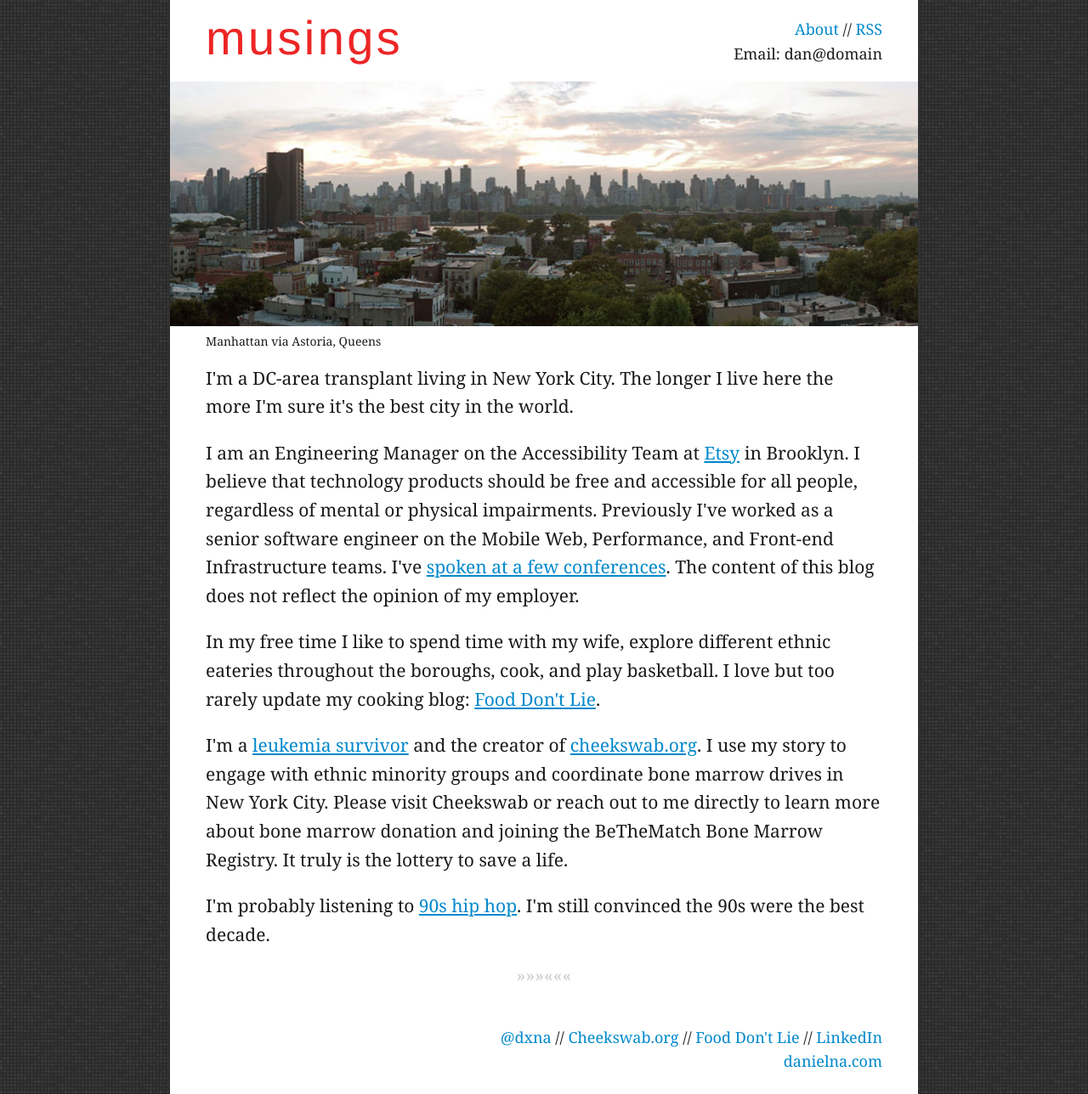
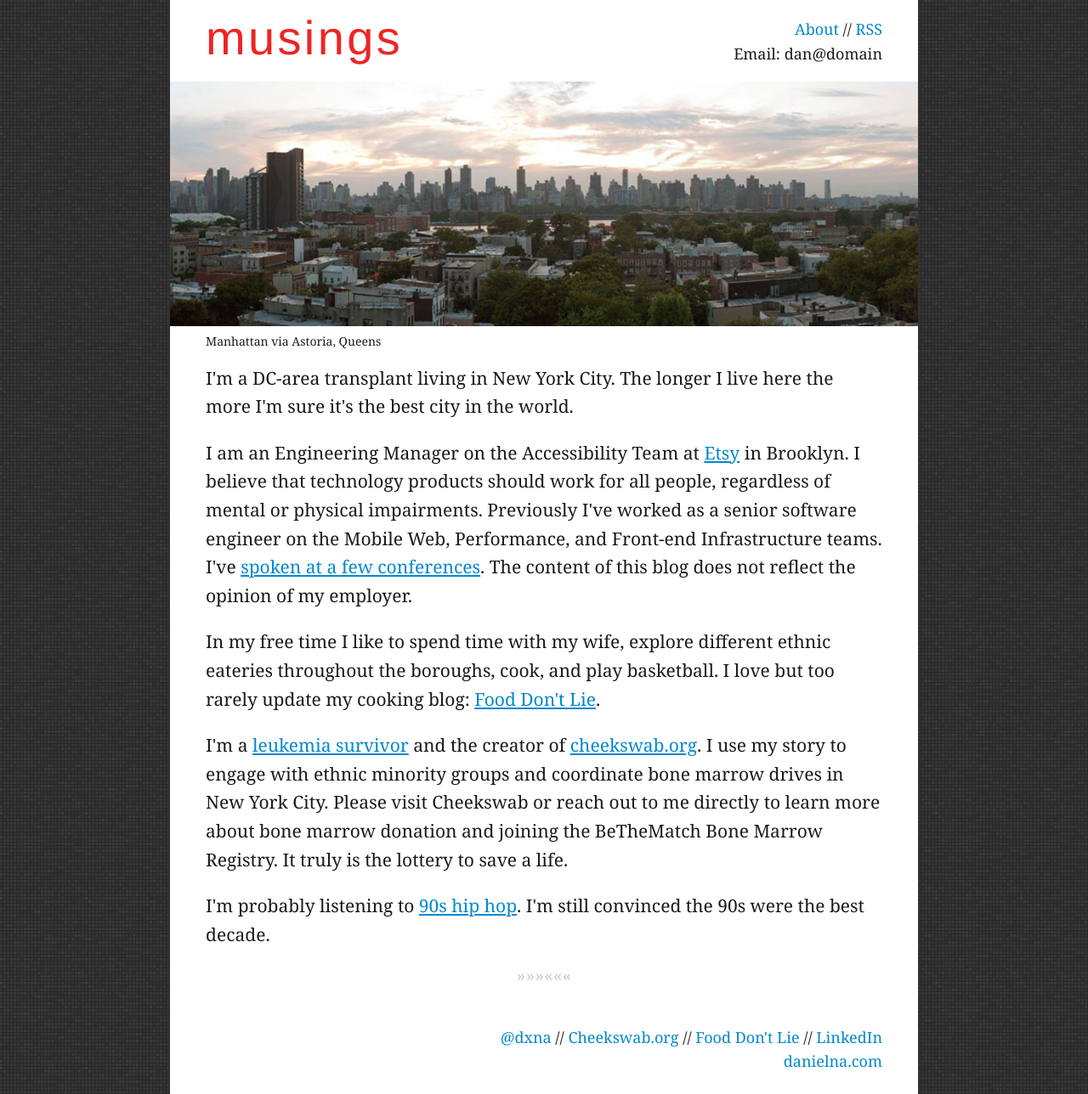
Before and after one commit to danielna/danielna.github.com, a Jekyll site: the page built from about.html, in a window 1280 px wide. Shown: the whole page at 85% size. Built offline with Jekyll 4.4.1, drawn with Linux system fonts in a browser that asks for light colours; nearby versions of some CDN libraries.

Commit message:
Update about page

```diff
--- a/about.html
+++ b/about.html
@@ -13,7 +13,7 @@ I'm a DC-area transplant living in New York City.  The longer I live here the mo
 </p>
 
 <p>
-I am an Engineering Manager on the Accessibility Team at <a href="http://www.etsy.com" title="Etsy" target="_blank">Etsy</a> in Brooklyn. I believe that technology products should be free and accessible for all people, regardless of mental or physical impairments. Previously I've worked as a senior software engineer on the Mobile Web, Performance, and Front-end Infrastructure teams. I've <a href="http://talks.danielna.com">spoken at a few conferences</a>. The content of this blog does not reflect the opinion of my employer.
+I am an Engineering Manager on the Accessibility Team at <a href="http://www.etsy.com" title="Etsy" target="_blank">Etsy</a> in Brooklyn. I believe that technology products should work for all people, regardless of mental or physical impairments. Previously I've worked as a senior software engineer on the Mobile Web, Performance, and Front-end Infrastructure teams. I've <a href="http://talks.danielna.com">spoken at a few conferences</a>. The content of this blog does not reflect the opinion of my employer.
 </p>
 
 <p>
```
